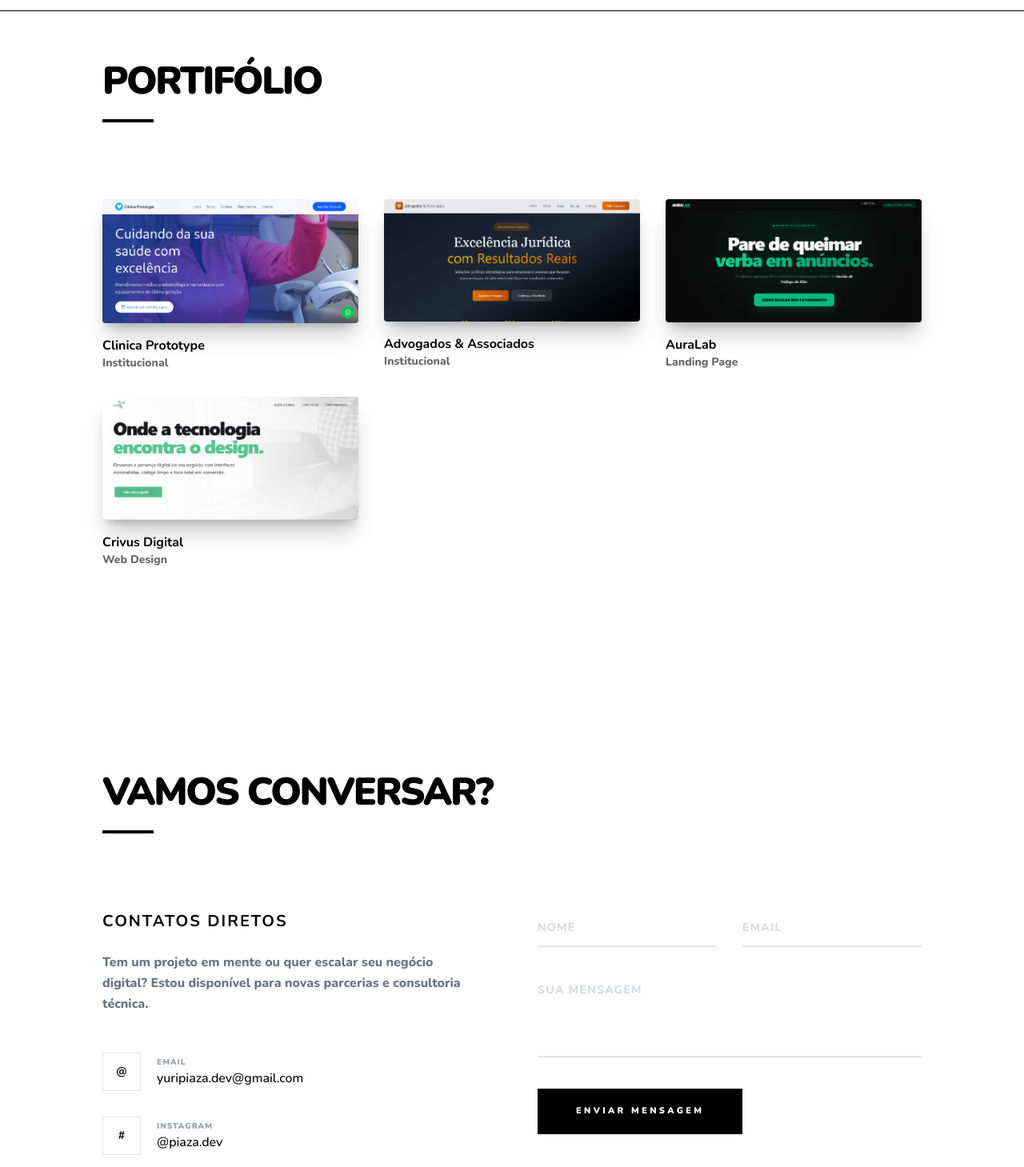
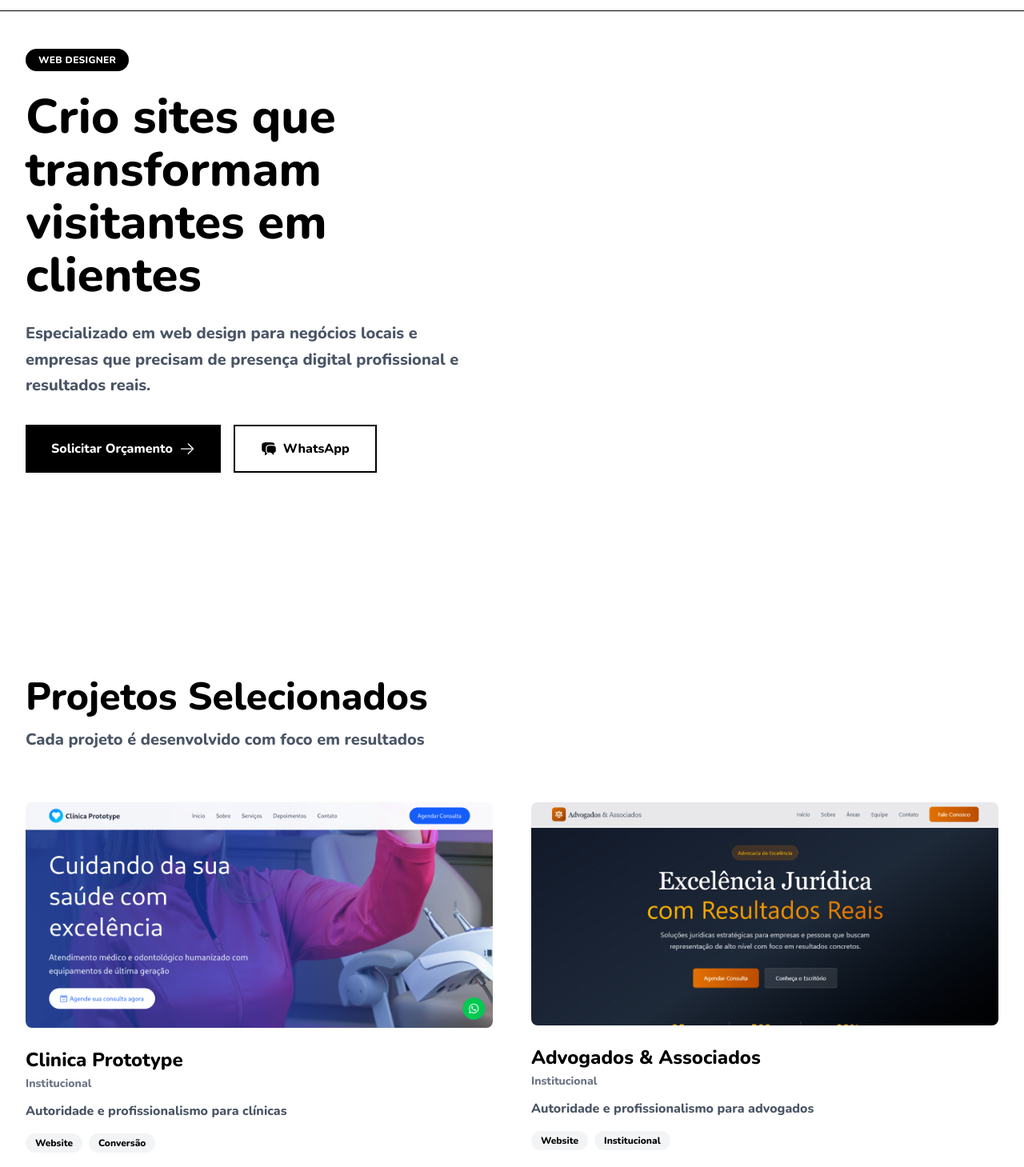
Before and after one commit to ypiaza/piaza.dev, a React (Vite) app: page / in a window 1280 px wide. Shown: the part 51-1510 px from the top of the page at 80% size. Built offline with nearby package versions, Linux system fonts and the light colour scheme.

Commit message:
Ajustes no layout

```diff
--- a/package.json
+++ b/package.json
@@ -11,8 +11,10 @@
   },
   "dependencies": {
     "@tailwindcss/vite": "^4.2.2",
+    "motion": "^12.38.0",
     "react": "^19.2.4",
     "react-dom": "^19.2.4",
+    "react-icons": "^5.6.0",
     "tailwindcss": "^4.2.2"
   },
   "devDependencies": {
--- a/src/App.jsx
+++ b/src/App.jsx
@@ -1,12 +1,14 @@
 import { Contact } from './components/Contact'
 import { Footer } from './components/Footer'
 import { Header } from './components/Header'
+import { Hero } from './components/Hero'
 import { Projects } from './components/Projects'
 
 const App = () => {
   return (
     <div>
       <Header />
+      <Hero />
       <Projects />
       <Contact />
       <Footer />
--- /dev/null
+++ b/src/components/Hero.jsx
@@ -0,0 +1,82 @@
+import { HiArrowRight, HiChatBubbleLeftRight } from "react-icons/hi2";
+import { useEffect, useState } from "react";
+import { projects } from "../data/projects";
+
+export function Hero() {
+  const scrollToContact = () => {
+    document.getElementById('contato')?.scrollIntoView({ behavior: 'smooth' });
+  };
+
+  const [current, setCurrent] = useState(0);
+
+  useEffect(() => {
+    const interval = setInterval(() => {
+      setCurrent((prev) => (prev + 1) % (projects.length - 1));
+    }, 3000);
+
+    return () => clearInterval(interval);
+  }, []);
+
+  return (
+    <section className="pt-32 pb-20 lg:pt-28 lg:pb-32 px-6 lg:px-8">
+      <div className="max-w-7xl mx-auto">
+        <div className="grid lg:grid-cols-2 gap-16 items-center">
+          <div>
+            <div className="inline-block px-4 py-1.5 bg-black text-white text-xs tracking-wide mb-6 rounded-full">
+              WEB DESIGNER
+            </div>
+            <h1 className="text-5xl lg:text-6xl mb-6 leading-[1.1]">
+              Crio sites que transformam visitantes em clientes
+            </h1>
+            <p className="text-xl text-gray-600 mb-8 leading-relaxed">
+              Especializado em web design para negócios locais e empresas que precisam de presença digital profissional e resultados reais.
+            </p>
+            <div className="flex flex-col sm:flex-row gap-4">
+              <button
+                onClick={scrollToContact}
+                className="px-8 py-4 bg-black text-white hover:bg-gray-900 transition-colors flex items-center justify-center gap-2 group"
+              >
+                Solicitar Orçamento
+                <HiArrowRight className="w-5 h-5 group-hover:translate-x-1 transition-transform" />
+              </button>
+              <a
+                href="https://wa.me/5579998671726"
+                target="_blank"
+                rel="noopener noreferrer"
+                className="px-8 py-4 border-2 border-black text-black hover:bg-black hover:text-white transition-colors flex items-center justify-center gap-2"
+              >
+                <HiChatBubbleLeftRight className="w-5 h-5" />
+                WhatsApp
+              </a>
+            </div>
+          </div>
+
+          <div className="relative">
+            <div className="hidden lg:block overflow-hidden rounded-lg h-full">
+              <div
+                className="flex transition-transform duration-700 h-full"
+                style={{
+                  transform: `translateX(-${current * 50}%)`,
+                  width: `${projects.length * 50}%`
+                }}
+              >
+                {projects.map((project, index) => (
+                  <div key={index} className="w-1/2 h-full px-2">
+                    <div className="bg-gray-100 rounded-lg overflow-hidden h-full">
+                      <img
+                        src={project.image}
+                        alt={project.title}
+                        className="w-full h-full object-cover"
+                      />
+                    </div>
+                  </div>
+                ))}
+              </div>
+            </div>
+
+          </div>
+        </div>
+      </div>
+    </section>
+  );
+}
--- a/src/components/Projects.jsx
+++ b/src/components/Projects.jsx
@@ -1,45 +1,66 @@
 import { projects } from '../data/projects'
 
 export function Projects() {
+
+  const openProject = (link) => {
+    window.open(link, '_blank');
+  };
+
   return (
-    <section id="projetos" className="py-20 md:py-32 px-6 bg-white text-black transition-all">
-      <div className="max-w-5xl mx-auto">
-        <div className="mb-16 md:mb-24 text-center md:text-left">
-          <h2 className="text-4xl md:text-5xl font-black tracking-tighter uppercase leading-none">
-            Portifólio
-          </h2>
-          <div className="w-16 h-1 bg-black mt-6 mx-auto md:mx-0"></div>
+    <section id="projetos" className="py-20 lg:py-32 px-6 lg:px-8">
+      <div className="max-w-7xl mx-auto">
+
+        {/* Header */}
+        <div className="mb-16 opacity-0 animate-fade-up">
+          <h2 className="text-4xl lg:text-5xl mb-4">Projetos Selecionados</h2>
+          <p className="text-xl text-gray-600">
+            Cada projeto é desenvolvido com foco em resultados
+          </p>
         </div>
 
-        <div className="grid grid-cols-1 md:grid-cols-2 lg:grid-cols-3 gap-8">
+        <div className="grid md:grid-cols-2 gap-8 lg:gap-12">
           {projects.map((project, index) => (
-            // Envolvendo a div principal pelo link do projeto
-            <a
+            <div
               key={index}
-              href={project.link}
-              target="_blank"
-              rel="noopener noreferrer"
-              className="group cursor-pointer block"
+              onClick={() => openProject(project.link)}
+              className="group cursor-pointer opacity-0 animate-fade-up"
+              style={{ animationDelay: `${index * 0.1}s` }}
             >
-              <div className="relative overflow-hidden rounded shadow-xl shadow-black/20 aspect-auto bg-gray-100">
+              <div className="bg-gray-100 rounded-lg overflow-hidden mb-6 relative aspect-auto">
                 <img
                   src={project.image}
                   alt={project.title}
-                  className="w-full h-full object-cover transition-transform duration-500 group-hover:scale-110"
+                  className="w-full h-full object-cover transition-transform duration-500 group-hover:scale-105"
                 />
-                <div className="absolute inset-0 bg-black opacity-0 group-hover:opacity-80 transition-opacity duration-300 flex items-center justify-center">
-                  <div className="text-white text-center p-4">
-                    <p className="text-sm mb-2">{project.category}</p>
-                    <h3 className="mb-2 font-bold">{project.title}</h3>
-                    <p className="text-sm opacity-80">{project.description}</p>
-                  </div>
+                <div className="absolute inset-0 bg-black/0 group-hover:bg-black/10 transition-colors duration-300" />
+              </div>
+
+              <div className="flex items-start justify-between gap-4 mb-3">
+                <div>
+                  <h3 className="text-2xl mb-1">{project.title}</h3>
+                  <p className="text-sm text-gray-500">{project.category}</p>
                 </div>
+                <button
+                  onClick={(e) => {
+                    e.stopPropagation();
+                    openProject(project.link);
+                  }}
+                  className="cursor-pointer px-4 py-2 border border-black text-sm hover:bg-black hover:text-white transition-all duration-300 opacity-0 translate-y-2 group-hover:opacity-100 group-hover:translate-y-0"
+                >
+                  Ver Projeto
+                </button>
               </div>
-              <div className="mt-4">
-                <h3 className="font-bold">{project.title}</h3>
-                <p className="text-sm opacity-60">{project.category}</p>
+
+              <p className="text-gray-600 mb-4">{project.description}</p>
+
+              <div className="flex gap-2">
+                {project.tags.map((link, i) => (
+                  <span key={i} className="px-3 py-1 bg-gray-100 text-xs rounded-full">
+                    {link}
+                  </span>
+                ))}
               </div>
-            </a>
+            </div>
           ))}
         </div>
       </div>
--- a/src/data/projects.js
+++ b/src/data/projects.js
@@ -9,27 +9,31 @@ export const projects = [
         category: 'Institucional',
         image: clinica,
         description: 'Autoridade e profissionalismo para clínicas',
-        link:'https://clinicaprot.vercel.app/'
+        link:'https://clinicaprot.vercel.app/',
+        tags: ['Website', 'Conversão']
     },
     {
         title: 'Advogados & Associados',
         category: 'Institucional',
         image: advImg,
         description: 'Autoridade e profissionalismo para advogados',
-        link:'https://advogadosassociados.vercel.app/'
+        link:'https://advogadosassociados.vercel.app/',
+        tags: ['Website', 'Institucional']
     },
     {
         title: 'AuraLab',
         category: 'Landing Page',
-        image: auralabImg, // Use a variável importada
+        image: auralabImg,
         description: 'Conversão otimizada',
-        link: 'https://auralab-three.vercel.app/'
+        link: 'https://auralab-three.vercel.app/',
+        tags: ['Marketing', 'Conversão']
     },
     {
         title: 'Crivus Digital',
         category: 'Web Design',
         image: crivusImg,
         description: 'Layout intuitivo',
-        link: 'https://crivusdigital.vercel.app/'
+        link: 'https://crivusdigital.vercel.app/',
+        tags: ['Plataforma', 'Portifolio']
     }
 ];
--- a/src/index.css
+++ b/src/index.css
@@ -7,3 +7,18 @@
     font-weight: 800;
   }
 }
+
+@keyframes fade-up {
+  0% {
+    opacity: 0;
+    transform: translateY(30px);
+  }
+  100% {
+    opacity: 1;
+    transform: translateY(0);
+  }
+}
+
+.animate-fade-up {
+  animation: fade-up 0.6s ease forwards;
+}
```
Also changed, not shown: 1 other file (tests, documents, lock files or other folders).
